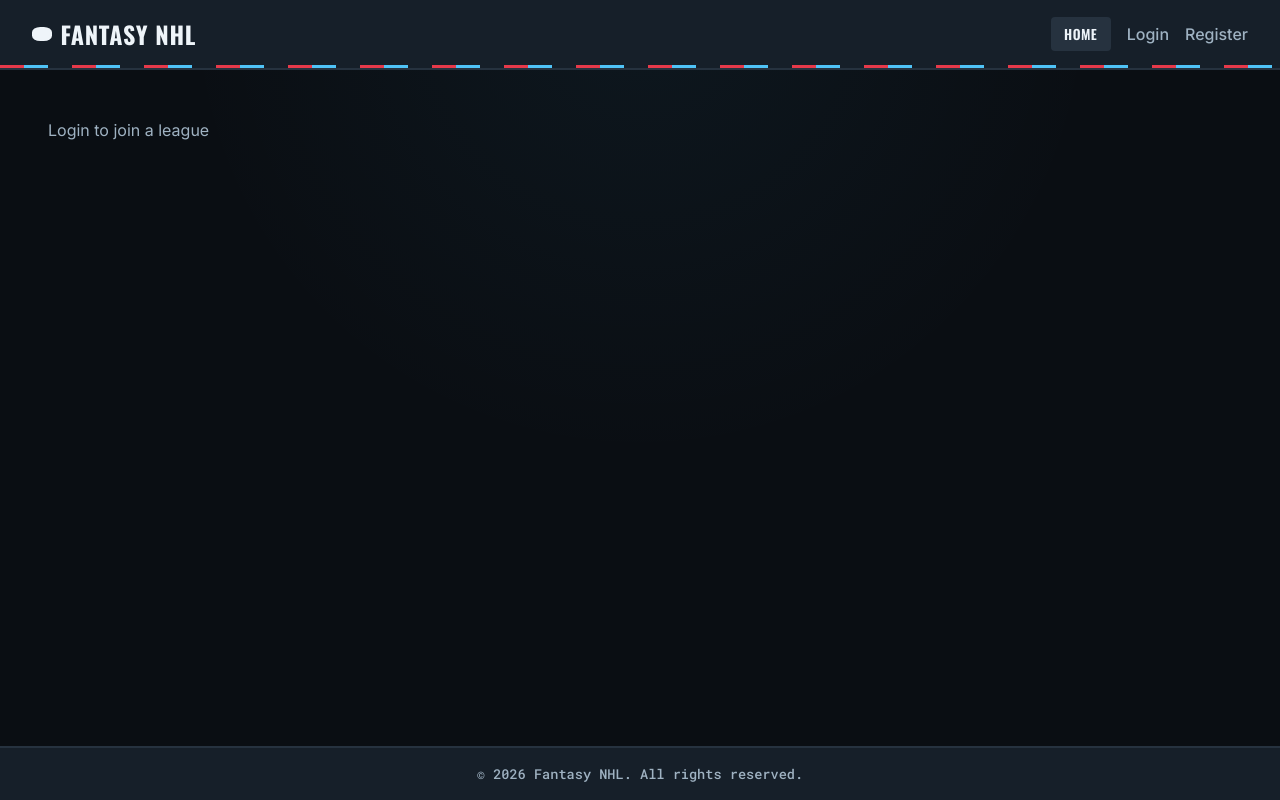
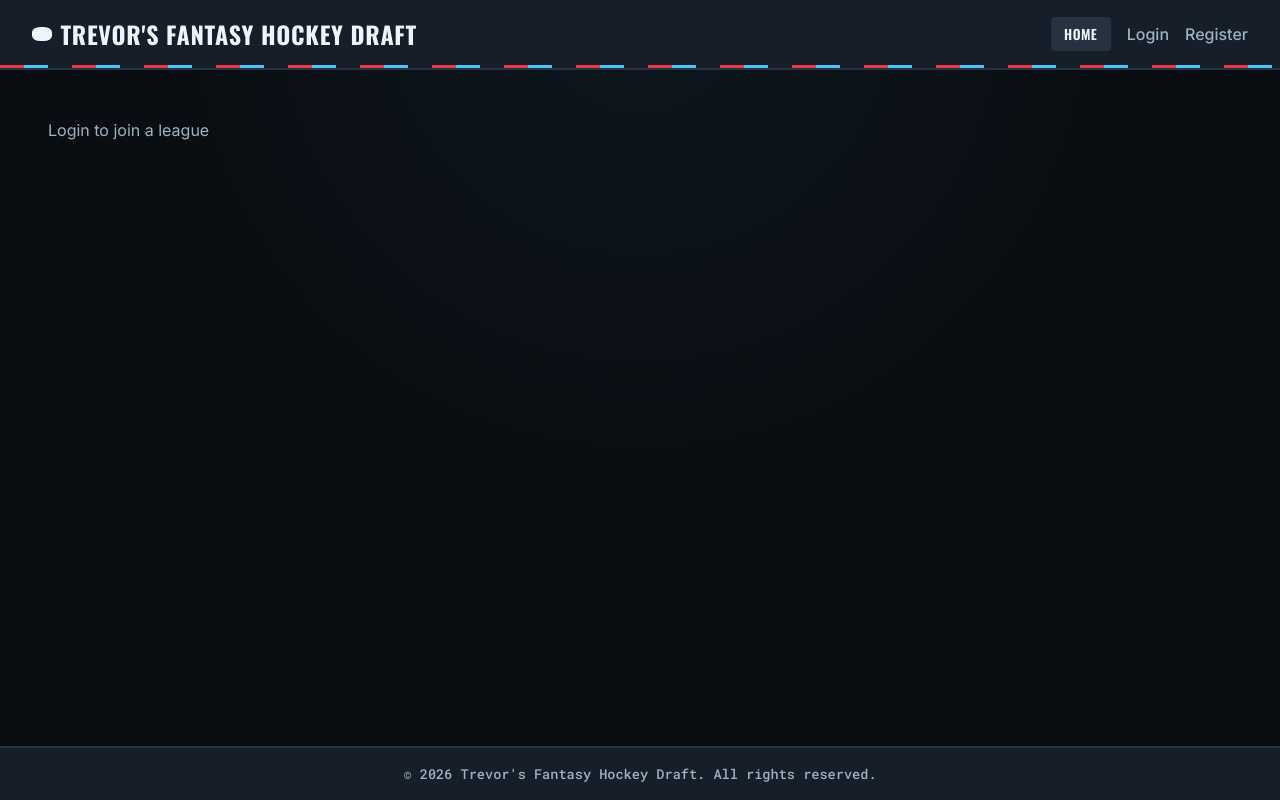
Before and after one commit to trevordunn0902/Fantasy-Hockey-Draft-League, a React (Vite) app in the folder client/: page /join-league in a window 1280 px wide. Built offline with nearby package versions, Linux system fonts and the light colour scheme.

Commit message:
Updated text in header and footer to represent new project identity.

```diff
--- a/client/src/components/Footer.jsx
+++ b/client/src/components/Footer.jsx
@@ -4,7 +4,7 @@ import "../styles/pages.css";
 const Footer = () => {
   return (
     <footer className="app-footer">
-      <p>&copy; {new Date().getFullYear()} Fantasy NHL. All rights reserved.</p>
+      <p>&copy; {new Date().getFullYear()} Trevor's Fantasy Hockey Draft. All rights reserved.</p>
     </footer>
   );
 };
--- a/client/src/components/Header.jsx
+++ b/client/src/components/Header.jsx
@@ -15,7 +15,7 @@ const Header = () => {
   return (
     <header className="app-header">
   <div className="logo">
-    <Link to="/">Fantasy NHL</Link>
+    <Link to="/">Trevor's Fantasy Hockey Draft</Link>
   </div>
   <nav>
     <Link to="/" className="btn btn-purple">Home</Link>
```
Also changed, not shown: 2 other files (tests, documents, lock files or other folders).
